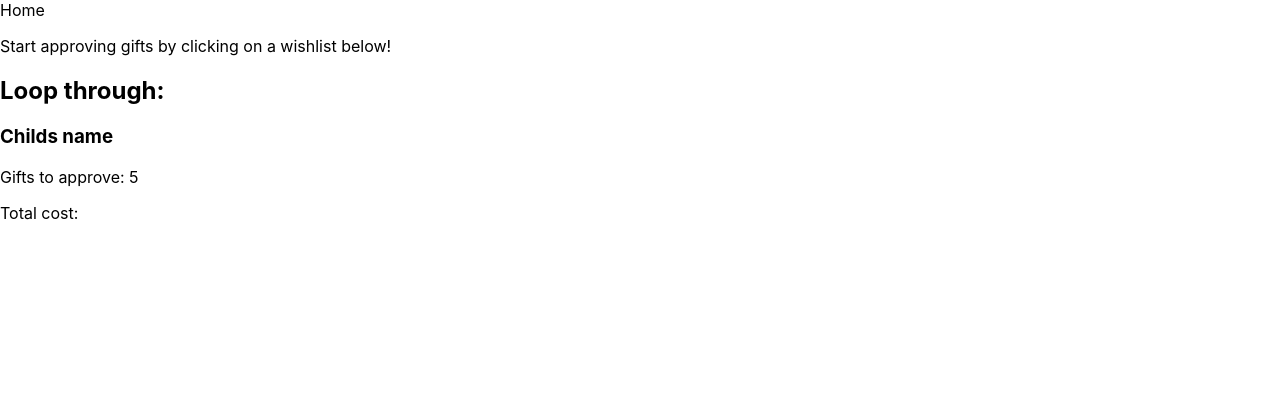
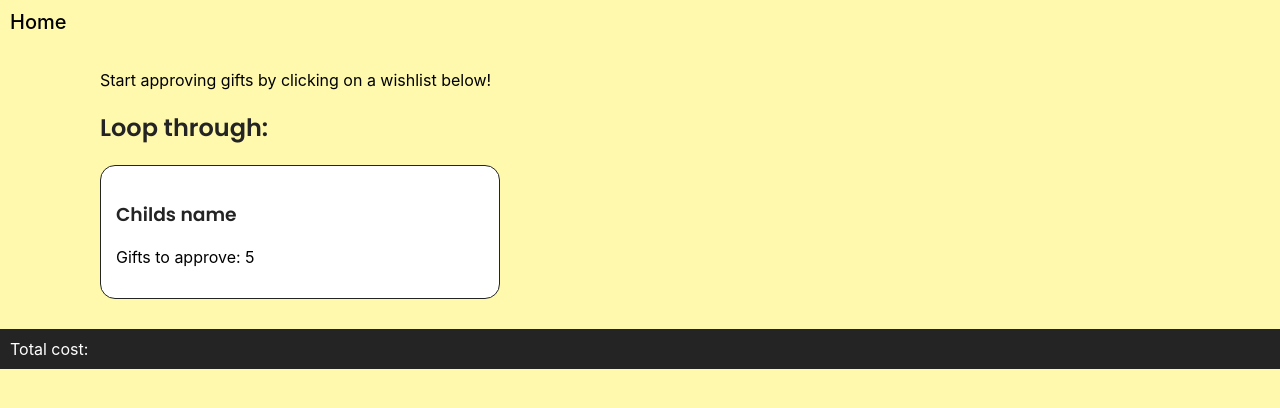
Before and after one commit to LefBoutham/droppe-xmas, a Next.js app: page / in a window 1280 px wide. Shown: the top 408 px of the page. Built offline with nearby package versions, Linux system fonts and the light colour scheme.

Commit message:
Added basic css

```diff
--- a/styles/globals.css
+++ b/styles/globals.css
@@ -1,11 +1,35 @@
+/*
+
+Imports
+
+*/
+@import url("https://fonts.googleapis.com/css2?family=Poppins:wght@300;400;500;600;700&display=swap");
+
+/*
+
+Variables
+
+*/
+:root {
+  --main-dark: #242424;
+  --white: #ffffff;
+  --main-yellow: #fff9ad;
+  --fonts: "Poppins", Helvetica, Arial, sans-serif;
+}
+/*
+
+General
+
+*/
 html,
 body {
-  padding: 0;
   margin: 0;
   font-family: -apple-system, BlinkMacSystemFont, Segoe UI, Roboto, Oxygen,
     Ubuntu, Cantarell, Fira Sans, Droid Sans, Helvetica Neue, sans-serif;
 }
-
+body {
+  background-color: var(--main-yellow);
+}
 a {
   color: inherit;
   text-decoration: none;
@@ -14,3 +38,51 @@ a {
 * {
   box-sizing: border-box;
 }
+main {
+  padding: 10px;
+  width: 100%;
+  max-width: 1100px;
+  display: flex;
+  flex-direction: column;
+  align-items: center;
+  margin: 0 auto;
+}
+h1,
+h2,
+h3,
+h4,
+h5 {
+  color: var(--main-dark);
+  font-family: var(--fonts);
+  font-weight: 600;
+}
+section {
+  width: 100%;
+}
+.button {
+  background: var(--main-dark);
+  color: var(--white);
+  padding: 10px 15px;
+  border: none;
+  border-radius: 10px;
+  cursor: pointer;
+}
+nav {
+  width: 100%;
+  padding: 10px;
+  font-size: 20px;
+  font-weight: 500;
+}
+footer {
+  margin-top: 20px;
+  padding: 10px;
+  background-color: var(--main-dark);
+  color: var(--white);
+}
+.item-container {
+  background-color: var(--white);
+  padding: 15px;
+  border-radius: 15px;
+  border: 1px solid var(--main-dark);
+  max-width: 400px;
+}
```
